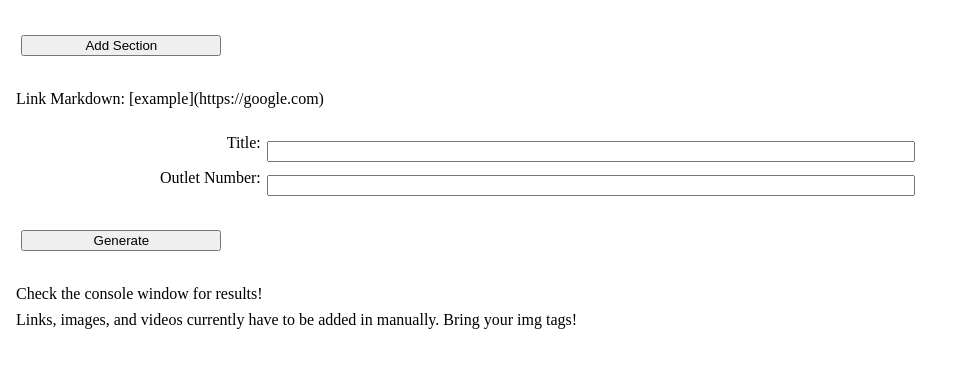
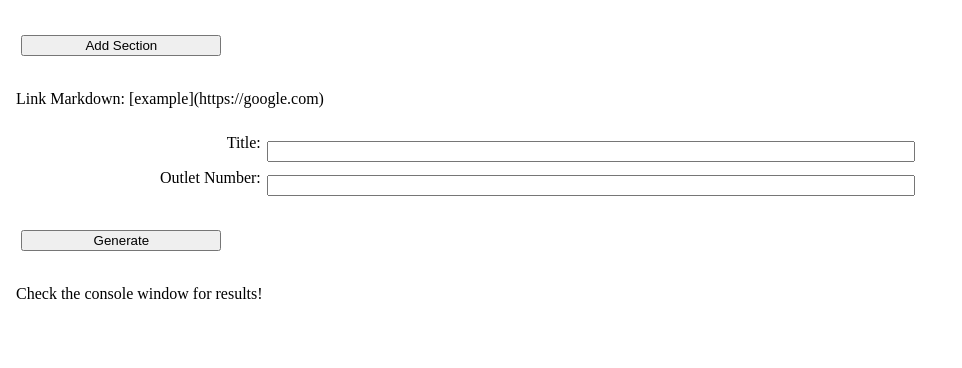
Before and after one commit to BayDren16/BlogGenerator, a plain HTML site: page index.html in a window 1280 px wide. Shown: the whole page, without its empty margins (0-962 px from the left). Drawn offline with Linux system fonts and the light colour scheme.

Commit message:
removed disclaimer

```diff
--- a/index.html
+++ b/index.html
@@ -19,7 +19,6 @@
         </form>
         <input type="button" value="Generate" onclick="generateHTML()">
         <p>Check the console window for results!</p>
-        <p>Links, images, and videos currently have to be added in manually. Bring your img tags!</p>
     </div>
 
 
```
